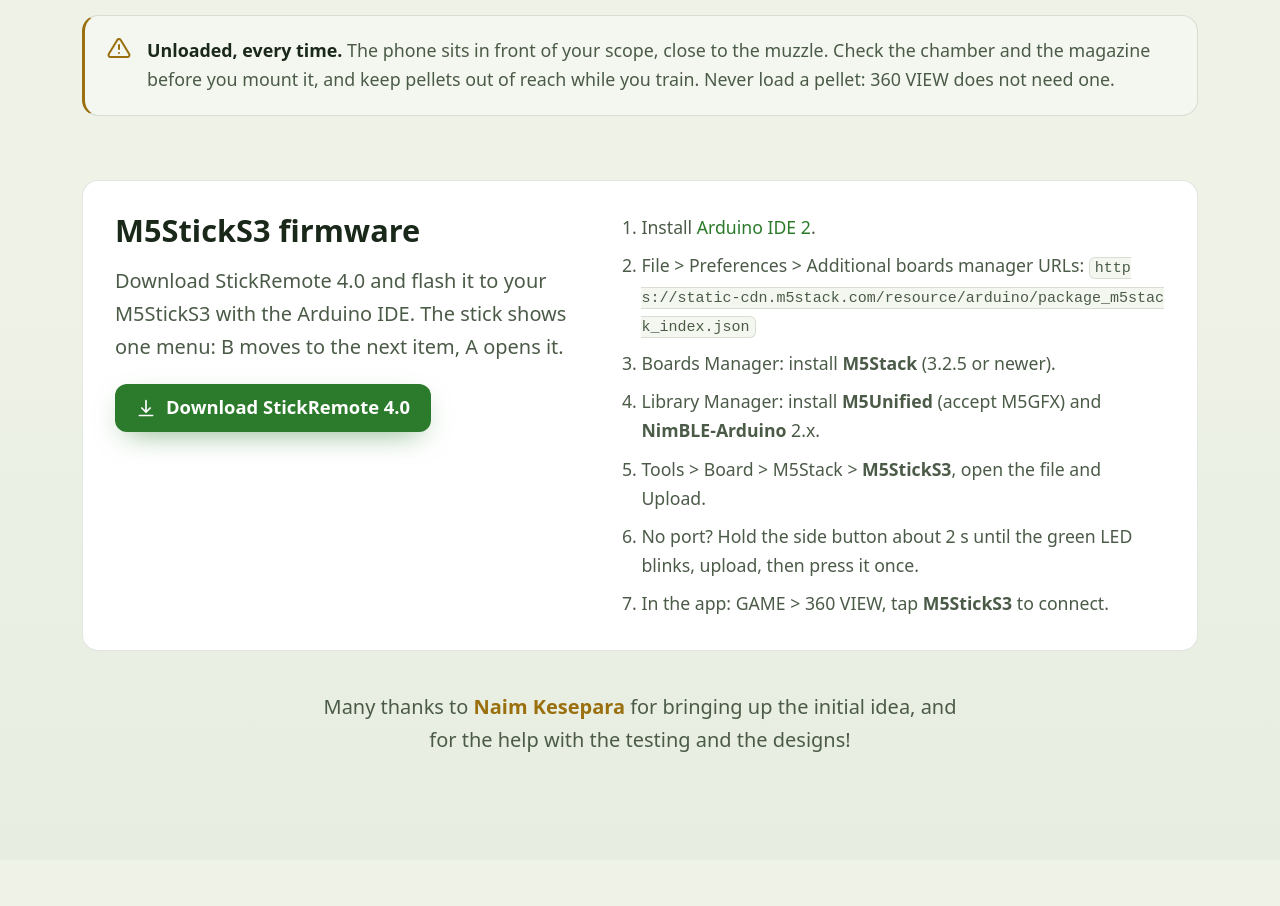
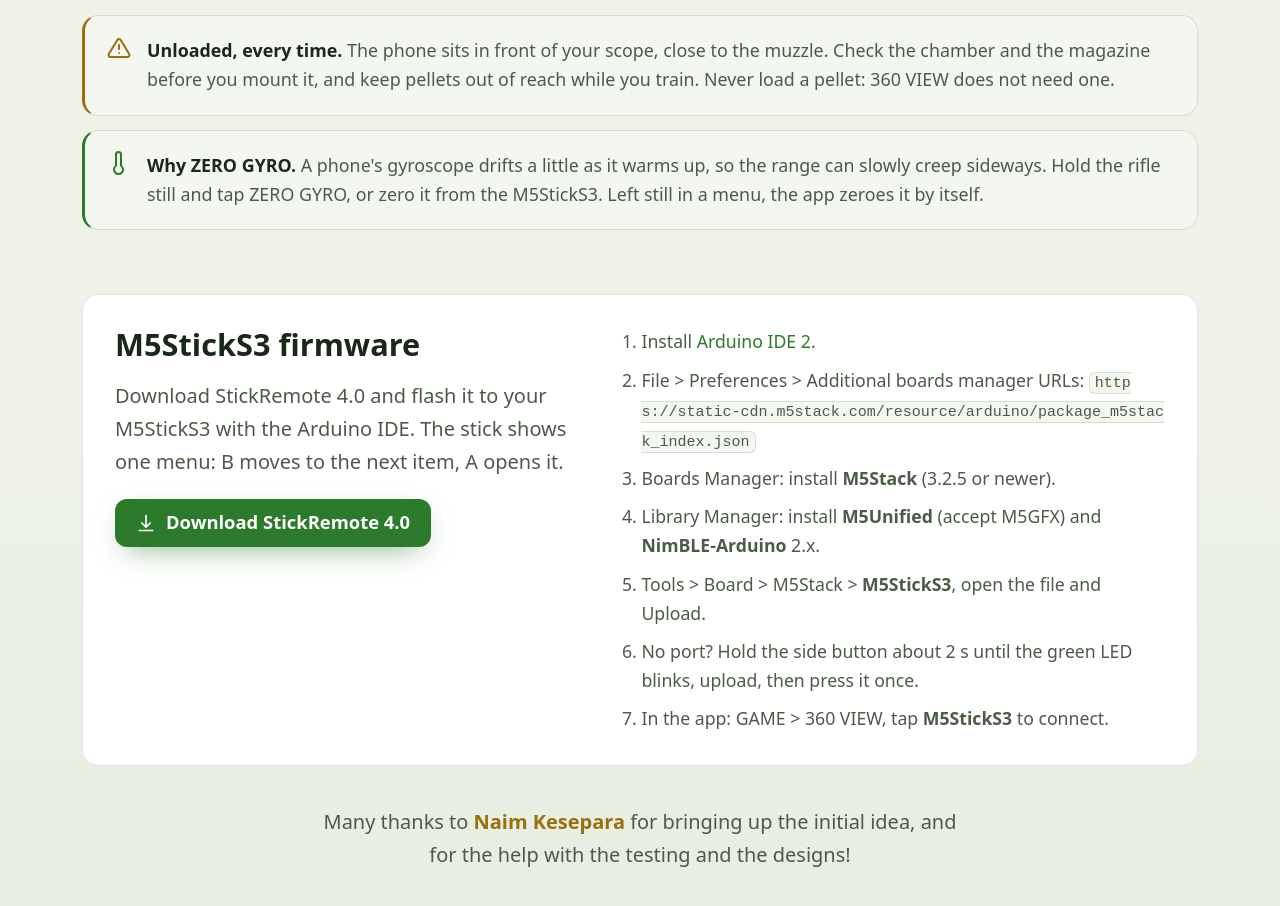
Before and after one commit to WalvisAI/windmaster, a plain HTML site: page index.html in a window 1280 px wide. Shown: the part 8940-9846 px from the top of the page. Drawn offline with Linux system fonts and the light colour scheme.

Commit message:
360 VIEW: explain why ZERO GYRO (the gyroscope drifts as it warms up)

```diff
--- a/assets/css/styles.css
+++ b/assets/css/styles.css
@@ -645,6 +645,7 @@ p { margin: 0 0 1em; }
 .diy-kit .card h3 { font-size: 1.05rem; }
 .diy-safety { margin-top: 22px; border-left-color: var(--warn); }
 .diy-safety > svg { color: var(--warn); }
+.diy-gyro { margin-top: 14px; }
 .diy-firmware { display: grid; grid-template-columns: 1fr 1.2fr; gap: clamp(24px, 4vw, 48px); align-items: start; margin-top: clamp(40px, 6vw, 64px); padding: clamp(20px, 3vw, 32px); background: var(--surface); border: 1px solid var(--border); border-radius: var(--radius); }
 .diy-firmware p { color: var(--text-dim); }
 .diy-steps { margin: 0; padding-left: 1.3em; display: grid; gap: 9px; color: var(--text-dim); font-size: .94rem; }
--- a/index.html
+++ b/index.html
@@ -13,7 +13,7 @@
   <meta property="og:description" content="A real airgun ballistics engine, authentic scope reticles and live wind. Train reticle & wind reading anywhere. Android and iPhone · 10 languages.">
   <meta property="og:image" content="assets/img/logo.png">
   <meta name="twitter:card" content="summary_large_image">
-  <link rel="stylesheet" href="assets/css/styles.css?v=20261112c">
+  <link rel="stylesheet" href="assets/css/styles.css?v=20261113a">
   <script>
     (function () {
       try {
@@ -359,6 +359,14 @@
       <p>
         <span class="lang-en"><strong>Unloaded, every time.</strong> The phone sits in front of your scope, close to the muzzle. Check the chamber and the magazine before you mount it, and keep pellets out of reach while you train. Never load a pellet: 360 VIEW does not need one.</span>
         <span class="lang-es"><strong>Descargada, siempre.</strong> El móvil va delante del visor, cerca de la boca del cañón. Revisa la recámara y el cargador antes de montarlo y aparta los balines mientras entrenas. Nunca cargues un balín: VISTA 360 no lo necesita.</span>
+      </p>
+    </div>
+
+    <div class="callout diy-gyro">
+      <svg viewBox="0 0 24 24" fill="none" stroke="currentColor" stroke-width="2" stroke-linecap="round" stroke-linejoin="round"><path d="M14 14.76V3.5a2.5 2.5 0 0 0-5 0v11.26a4.5 4.5 0 1 0 5 0z"/></svg>
+      <p>
+        <span class="lang-en"><strong>Why ZERO GYRO.</strong> A phone's gyroscope drifts a little as it warms up, so the range can slowly creep sideways. Hold the rifle still and tap ZERO GYRO, or zero it from the M5StickS3. Left still in a menu, the app zeroes it by itself.</span>
+        <span class="lang-es"><strong>Por qué CERO GIRO.</strong> El giroscopio del móvil se desvía un poco al calentarse, así que el campo puede ir desplazándose poco a poco. Deja la carabina quieta y pulsa CERO GIRO, o ponlo a cero desde el M5StickS3. Quieta en un menú, la app lo pone a cero sola.</span>
       </p>
     </div>
 
```
